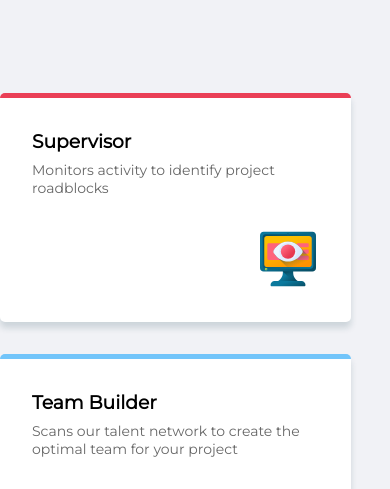
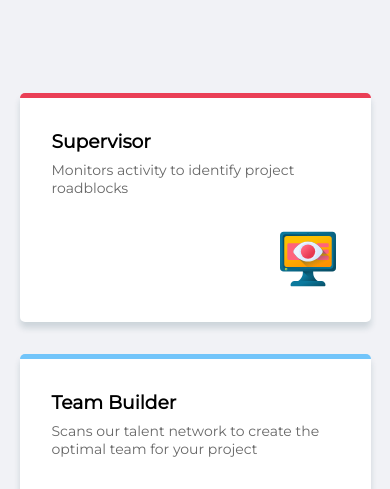
Before and after one commit to Reomar/Challenge, a plain HTML site: page index.html in a window 390 px wide. Shown: the part 317-806 px from the top of the page. Drawn offline with Linux system fonts and the light colour scheme.

Commit message:
Update style.css

```diff
--- a/style.css
+++ b/style.css
@@ -121,7 +121,8 @@ img{
     }
 
     .card{
-        margin-left: 0;
+        margin-left: auto;
+        margin-right: auto;
         margin-top: 2rem;
         width: 90%;
     }
```
